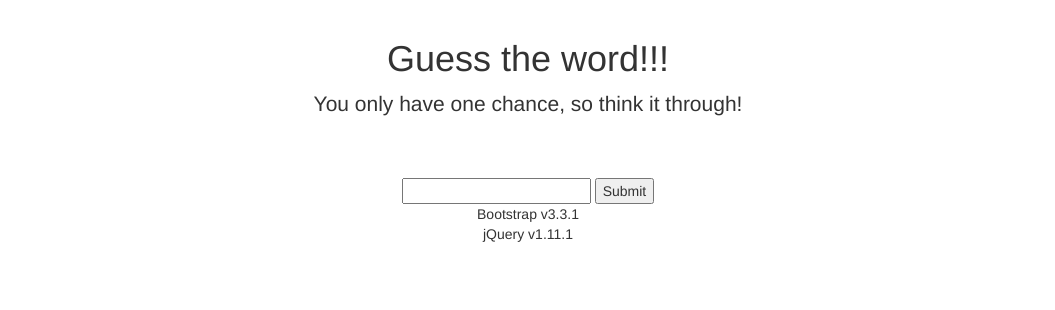
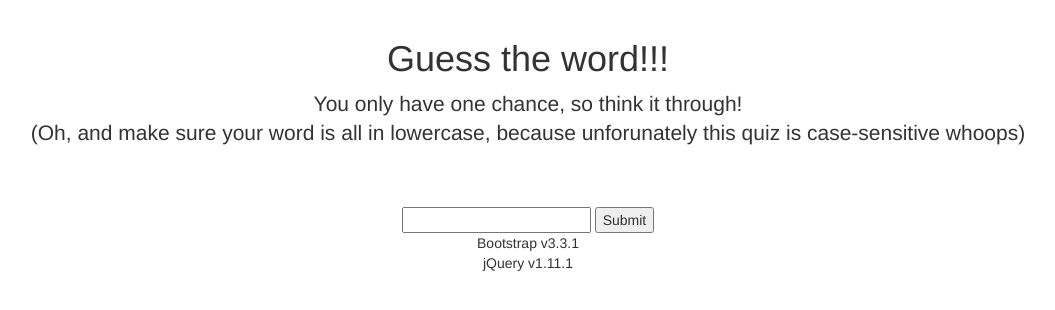
Before and after one commit to Masa13/api_project, a Flask app: template templates/quiz.html in a window 1280 px wide. Shown: the part 51-361 px from the top of the page, without its empty margins (112-1167 px from the left). Run offline with Flask 2, Linux system fonts and the light colour scheme; the template is opened without the code that fills it, so the values that code supplies are empty; parts of the project's set-up code (start-up, migrations or seed data) failed here and were passed over.

Commit message:
Update quiz.html

```diff
--- a/templates/quiz.html
+++ b/templates/quiz.html
@@ -8,7 +8,8 @@
 {% block row %}
 <div class="col-lg-12 text-center">
 	<h1>Guess the word!!!</h1>
-	<p class="lead">You only have one chance, so think it through! </p>
+	<p class="lead">You only have one chance, so think it through! <br>
+	(Oh, and make sure your word is all in lowercase, because unforunately this quiz is case-sensitive whoops)</p>
 	<br><br>
 	<form method="POST">
   	<input type="text" name="guess"></td>
```
